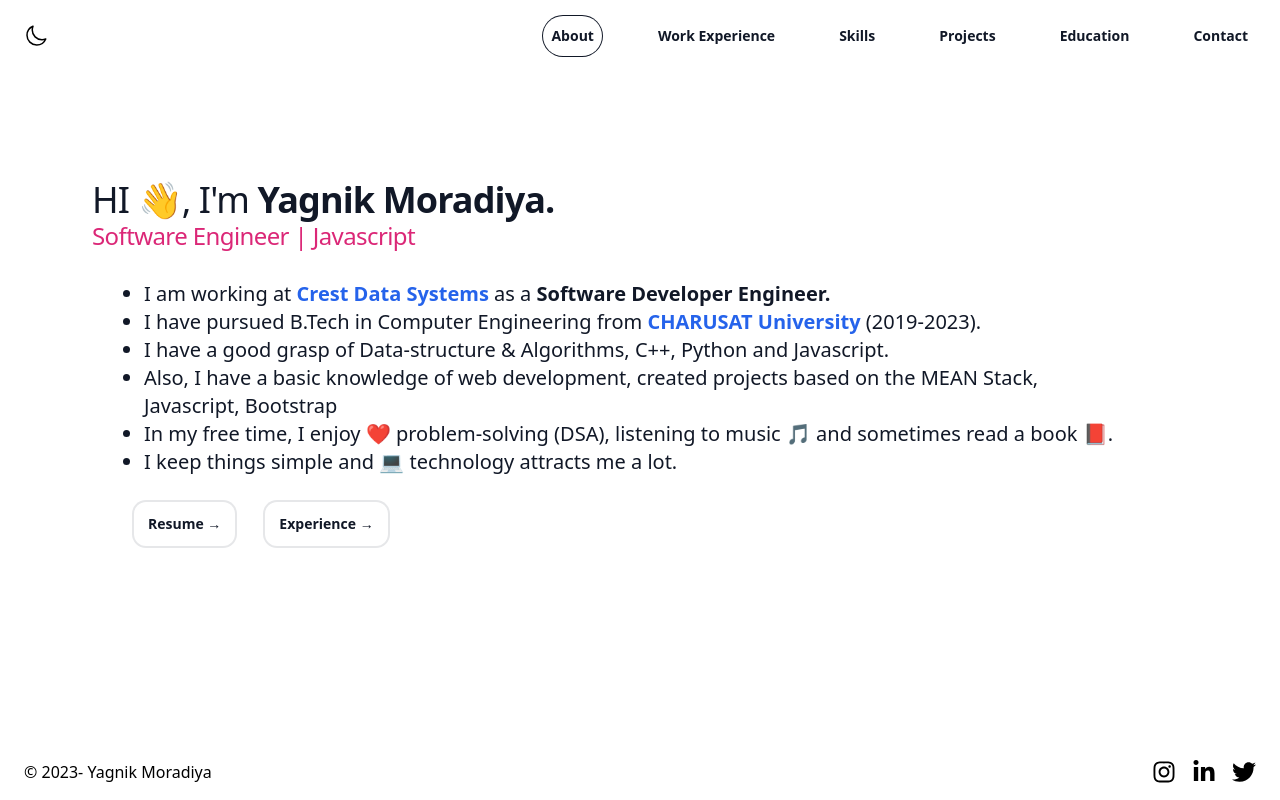
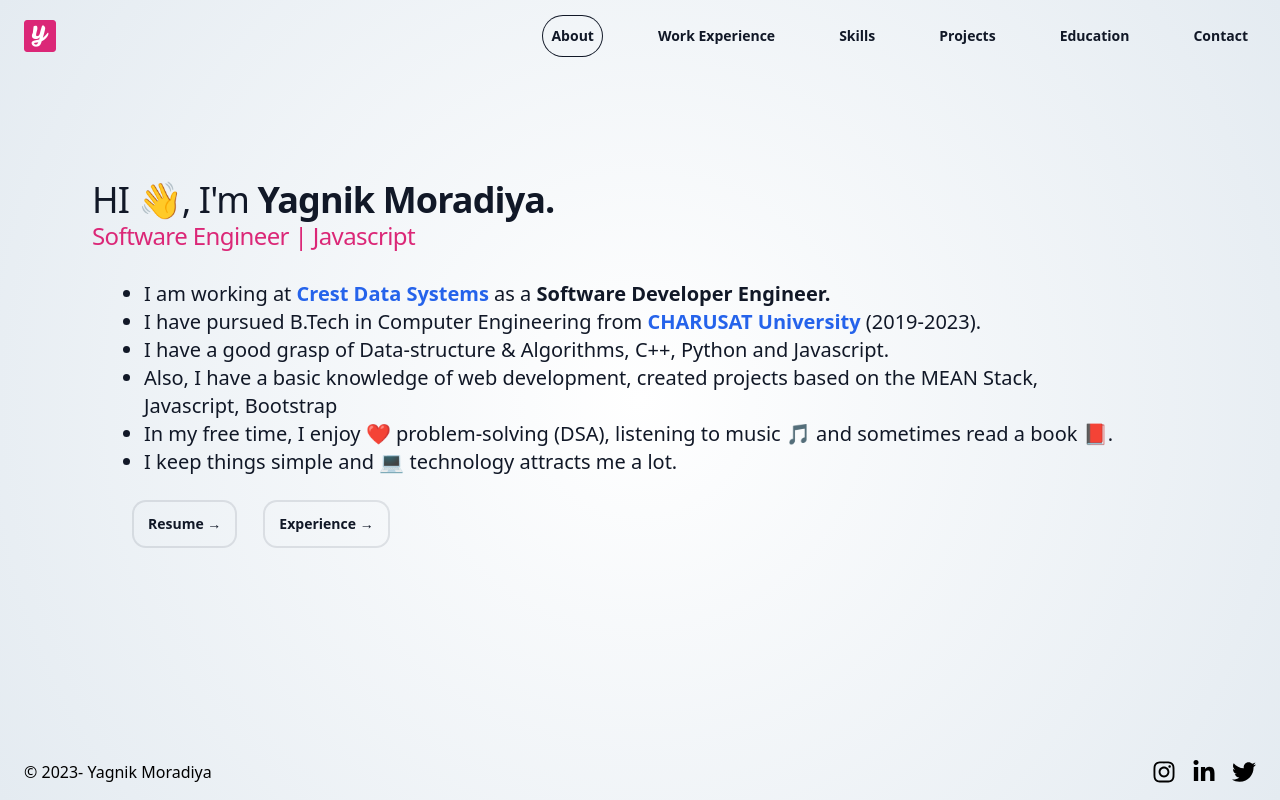
Before and after one commit to YagnikMoradiya/yagnik-portfolio-2, a React (Vite) app: page /main in a window 1280 px wide. Built offline with nearby package versions, Linux system fonts and the light colour scheme.

Commit message:
Navigation updated

```diff
--- a/src/App.jsx
+++ b/src/App.jsx
@@ -1,4 +1,6 @@
 import { Cursor, useTypewriter } from 'react-simple-typewriter';
+import Button from './components/Button';
+import { useNavigate } from 'react-router';
 
 export default function App() {
   const [text, count] = useTypewriter({
@@ -6,6 +8,8 @@ export default function App() {
     loop: true,
     delaySpeed: 2000
   })
+  const navigate = useNavigate();
+
   return (
     <div className="background">
       <div className="h-screen flex flex-col justify-center items-center mx-auto max-w-2xl py-32 sm:py-48 lg:py-56">
@@ -23,9 +27,9 @@ export default function App() {
             <Cursor cursorColor='#F7AB0A' />
           </p>
           <div className="mt-10 flex items-center justify-center gap-x-6">
-            <a href="/main" className="rounded-xl px-2 py-1.5 sm:px-3.5 sm:py-2.5 ring-1 ring-gray-900/10 hover:ring-gray-700 text-sm font-semibold leading-6 text-gray-900">
+            <p onClick={() => navigate('/main')} className="rounded-xl px-2 py-1.5 sm:px-3.5 sm:py-2.5 ring-1 ring-gray-900/10 hover:ring-gray-700 text-sm font-semibold leading-6 text-gray-900">
               Learn more <span aria-hidden="true">→</span>
-            </a>
+            </p>
           </div>
         </div>
       </div>
--- a/src/Hero.jsx
+++ b/src/Hero.jsx
@@ -7,6 +7,7 @@ import Project from './components/Project'
 import Education from './components/Education'
 import Contact from './components/Contact'
 import Footer from './components/Footer'
+import { useNavigate } from 'react-router'
 
 const navigation = [
   'About',
@@ -19,10 +20,12 @@ const navigation = [
 
 export default function Hero() {
   const [selected, setSelected] = useState("About")
+  const navigate = useNavigate();
+
   return (
     // max-h-screen overflow-hidden
-    <div className="bg-white mx-auto max-w-screen-2xl min-h-screen flex flex-col">
-      <Header navigation={navigation} selected={selected} setSelected={setSelected} />
+    <div className="bg-white mx-auto max-w-screen-2xl min-h-screen flex flex-col background">
+      <Header navigation={navigation} selected={selected} setSelected={setSelected} toggleTheme={() => navigate('/')} />
       {/* max-h-screen overflow-scroll */}
       <div className='sm:mx-auto max-w-6xl py-16 sm:py-18 lg:py-20 flex-1'>
         {selected == 'About' && <About handleExperience={() => setSelected("Work Experience")} />}
--- a/src/components/Header.jsx
+++ b/src/components/Header.jsx
@@ -11,9 +11,10 @@ function Header({ navigation, selected, setSelected, toggleTheme }) {
             <nav className="flex items-center justify-between p-4 lg:px-6" aria-label="Global">
                 <div className="flex lg:flex-1">
                     <div onClick={toggleTheme} className='cursor-pointer'>
-                        <svg xmlns="http://www.w3.org/2000/svg" fill="none" viewBox="0 0 24 24" strokeWidth={1.5} stroke="currentColor" className="w-6 h-6">
+                        {/* <svg xmlns="http://www.w3.org/2000/svg" fill="none" viewBox="0 0 24 24" strokeWidth={1.5} stroke="currentColor" className="w-6 h-6">
                             <path strokeLinecap="round" strokeLinejoin="round" d="M21.752 15.002A9.718 9.718 0 0118 15.75c-5.385 0-9.75-4.365-9.75-9.75 0-1.33.266-2.597.748-3.752A9.753 9.753 0 003 11.25C3 16.635 7.365 21 12.75 21a9.753 9.753 0 009.002-5.998z" />
-                        </svg>
+                        </svg> */}
+                        <img src="favicon-32x32.png" alt="" />
                     </div>
                 </div>
                 <div className="flex lg:hidden">
@@ -64,7 +65,7 @@ function Header({ navigation, selected, setSelected, toggleTheme }) {
                                 {navigation.map((item, i) => (
                                     <p
                                         key={i}
-                                        onClick={() => {setSelected(item); setMobileMenuOpen(false)}}
+                                        onClick={() => { setSelected(item); setMobileMenuOpen(false) }}
                                         className="-mx-3 block rounded-lg py-2 px-3 text-base font-semibold leading-7 text-gray-900 hover:bg-gray-50"
                                     >
                                         {item}
--- a/src/main.jsx
+++ b/src/main.jsx
@@ -14,7 +14,7 @@ const router = createBrowserRouter([
     element: <App />,
   },
   {
-    path: "main/",
+    path: "/main",
     element: <Hero />,
   },
 ]);
```
